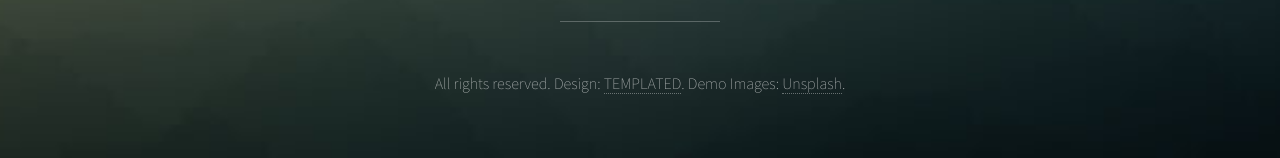
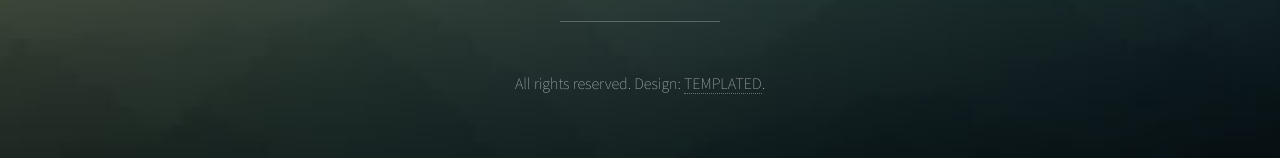
Before and after one commit to mathemakitten/inspirational-machine-learning, a plain HTML site: page index.html in a window 1280 px wide. Shown: the part 4396-4554 px from the top of the page. Drawn offline with Linux system fonts and the light colour scheme.

Commit message:
update footer

```diff
--- a/index.html
+++ b/index.html
@@ -147,7 +147,7 @@
 
 				<!-- Footer -->
 					<footer id="footer">
-						<p>All rights reserved. Design: <a href="http://templated.co">TEMPLATED</a>. Demo Images: <a href="http://unsplash.com">Unsplash</a>.</p>
+						<p>All rights reserved. Design: <a href="http://templated.co">TEMPLATED</a>.</p>
 					</footer>
 
 			</div>
```
